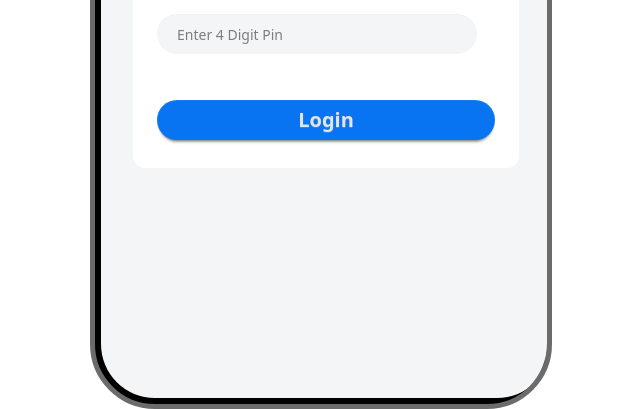
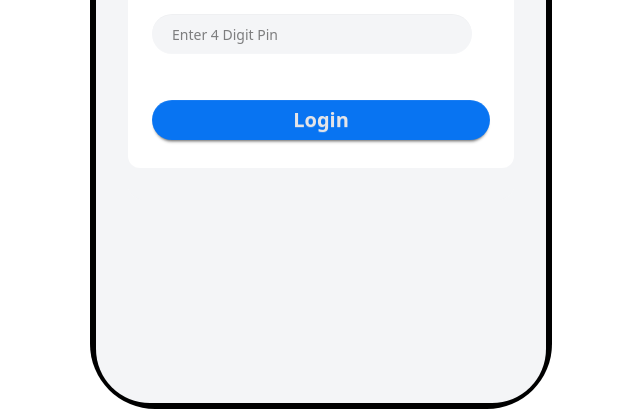
Before and after one commit to arshe-14/payoo-MFS, a website: page index.html in a window 1280 px wide. Shown: the part 569-978 px from the top of the page, without its empty margins (319-959 px from the left). Drawn offline with nearby package versions, Linux system fonts and the light colour scheme; a web font is replaced by a local one.

Commit message:
update border

```diff
--- a/index.html
+++ b/index.html
@@ -25,7 +25,7 @@
   <body>
     <div class="mx-auto text-center">
       <!-- Mobile Device Part Start  -->
-      <div class="mockup-phone">
+      <div class="mockup-phone border-0">
         <!-- Error Message Part Start  -->
         <div class="toast toast-center" hidden id="errorMsg">
           <div class="alert alert-info bg-red-500">
@@ -44,7 +44,7 @@
         <!-- Success Message Part End  -->
         <div class="mockup-phone-camera"></div>
         <div
-          class="mockup-phone-display w-[450px] text-white grid place-content-center bg-[#F4F5F7]"
+          class="mockup-phone-display w-[450px] text-white grid place-content-center bg-[#F4F5F7] border-r-black"
         >
           <!-- Mobile Content Start  -->
           <div class="rounded-2xl py-8 bg-[#F4F5F7]">
```
